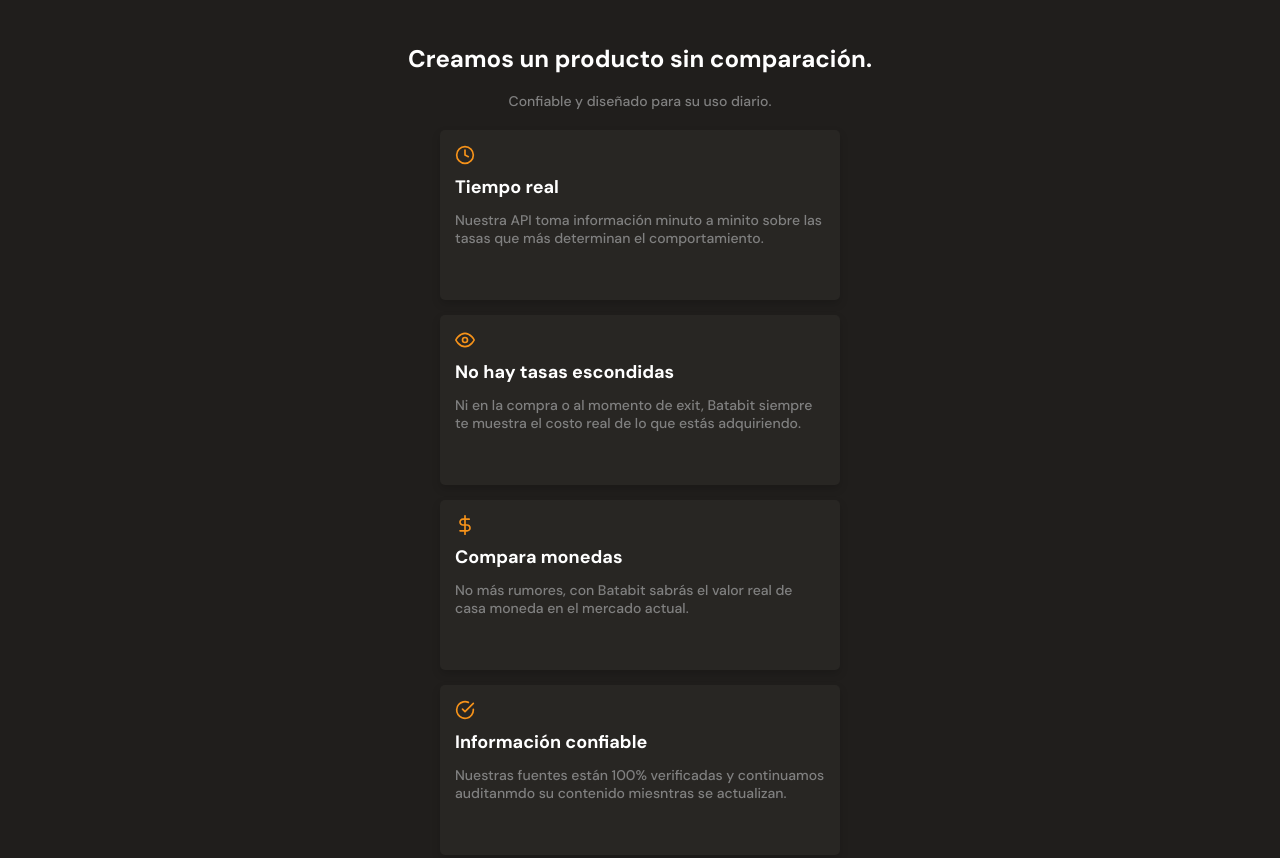
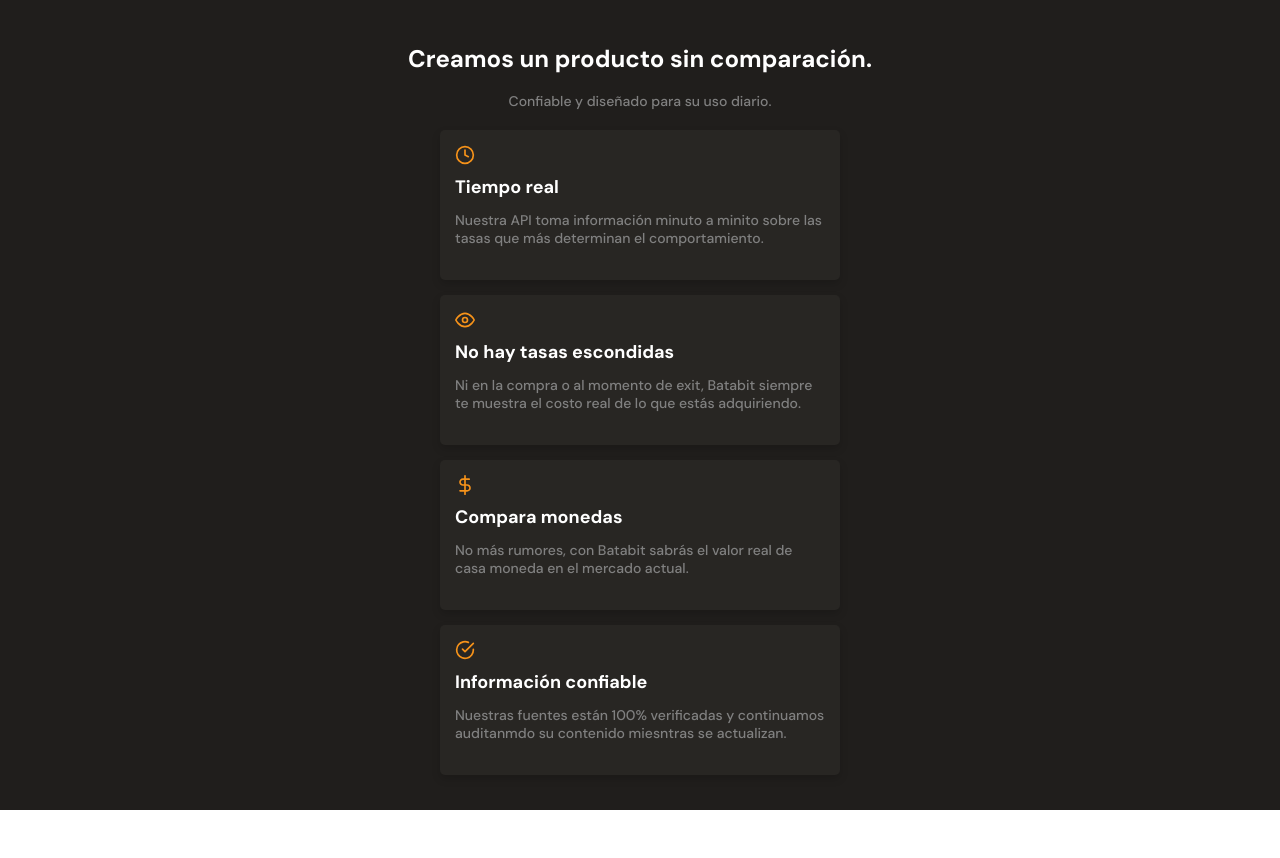
Before and after one commit to EduardoLizarazu/Responsive-Design-Mobile-First-Project, a plain HTML site: page index.html in a window 1280 px wide. Shown: the part 1540-2398 px from the top of the page. After the commit the page ends 2350 px from the top, so only its background shows below. Drawn offline with Linux system fonts and the light colour scheme.

Commit message:
I'm stupid, I did the change in chrom, but not in the editor

```diff
--- a/style.css
+++ b/style.css
@@ -279,7 +279,7 @@ main {
     width: 90%;
     min-width: 288px;
     max-width: 400px;
-    height: 170px;
+    min-height: 150px;
     margin: 15px auto;
     padding: 15px;
     background-color: var(--black);
```
